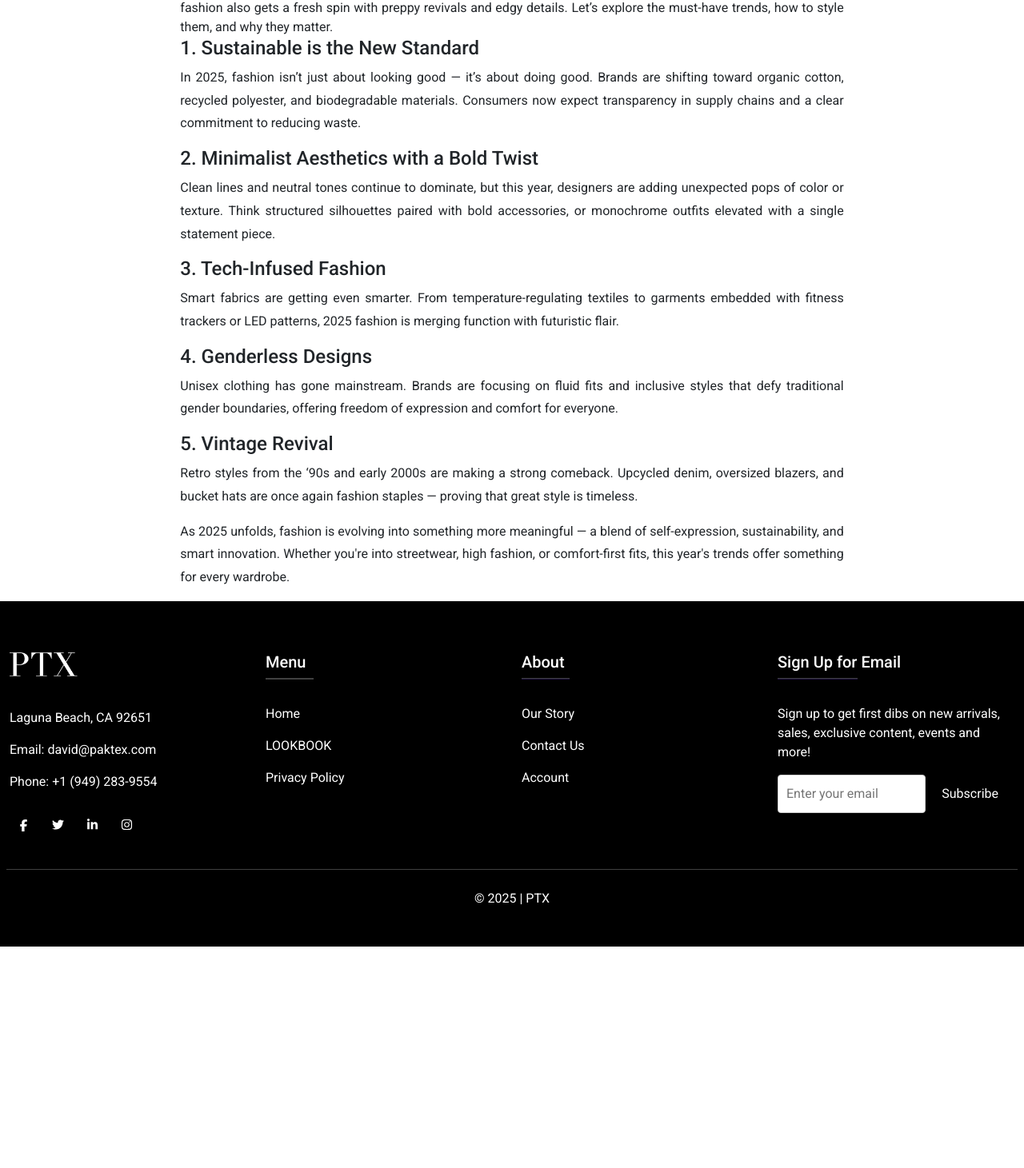
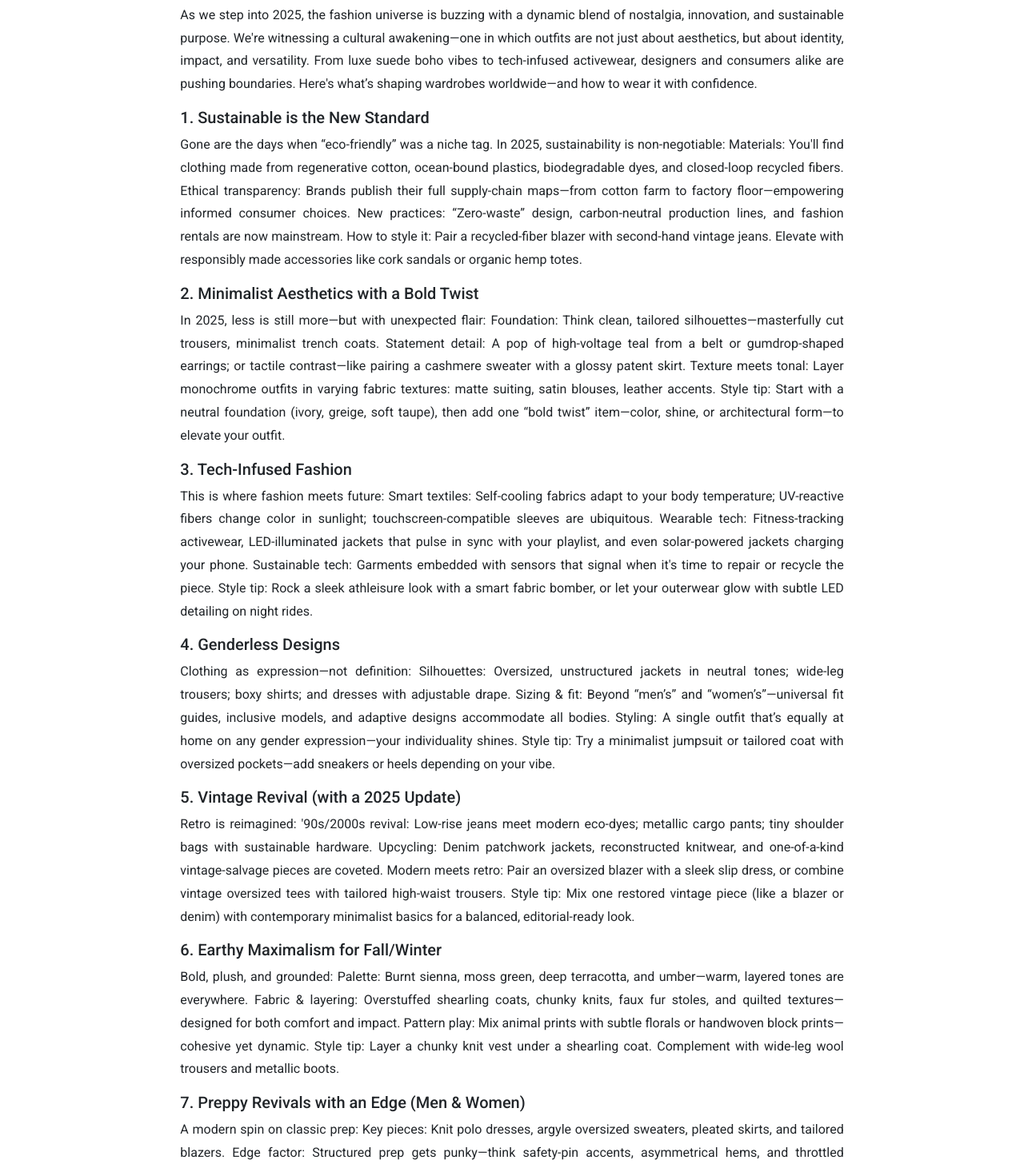
Before and after one commit to Zeeshanprojects/PTX-2, a React (Create React App) app in the folder PTX-2/ptx-2/: page /blog1 in a window 1280 px wide. Shown: the part 128-1589 px from the top of the page at 80% size. Before the commit the page ends 1312 px from the top, so only its background shows below. Built offline with nearby package versions, Linux system fonts and the light colour scheme.

Commit message:
Blog1 code updated

```diff
--- a/PTX-2/ptx-2/src/Pages/Blog1.jsx
+++ b/PTX-2/ptx-2/src/Pages/Blog1.jsx
@@ -6,55 +6,124 @@ import Footer from "../Components/Footer";
 export default function Blog1() {
   return (
     <>
-      <div className="container-fluid p-0">
-        <div className="container blog-content col-lg-8 col-xl-8">
-          As we step into 2025, the fashion world is bursting with creativity,
-          blending nostalgia, sustainability, and bold innovation. This year’s
-          trends reflect a cultural shift toward individuality,
-          eco-consciousness, and versatile styling, drawing inspiration from
-          runways, streetwear, and global design movements. From bohemian suede
-          to vibrant aquatic hues for spring/summer, and earthy maximalism for
-          fall/winter, 2025 offers something for everyone. Men’s fashion also
-          gets a fresh spin with preppy revivals and edgy details. Let’s explore
-          the must-have trends, how to style them, and why they matter.
-          <br />
-          <h4>1. Sustainable is the New Standard</h4>
+      <div className="container-fluid p-0 mt-5">
+        <div className="container blog-content col-lg-8 col-xl-8 ">
+          <div className="space"></div>
+          <h4 className="fw-bold text-center mb-3">
+            2025 Fashion Trends: A Deeper Dive into Style, Substance &
+            Sustainability
+          </h4>
+
           <p>
-            In 2025, fashion isn’t just about looking good — it’s about doing
-            good. Brands are shifting toward organic cotton, recycled polyester,
-            and biodegradable materials. Consumers now expect transparency in
-            supply chains and a clear commitment to reducing waste.
+            As we step into 2025, the fashion universe is buzzing with a dynamic
+            blend of nostalgia, innovation, and sustainable purpose. We're
+            witnessing a cultural awakening—one in which outfits are not just
+            about aesthetics, but about identity, impact, and versatility. From
+            luxe suede boho vibes to tech-infused activewear, designers and
+            consumers alike are pushing boundaries. Here's what’s shaping
+            wardrobes worldwide—and how to wear it with confidence.
           </p>
-          <h4>2. Minimalist Aesthetics with a Bold Twist</h4>
+
+          <h5>1. Sustainable is the New Standard</h5>
           <p>
-            Clean lines and neutral tones continue to dominate, but this year,
-            designers are adding unexpected pops of color or texture. Think
-            structured silhouettes paired with bold accessories, or monochrome
-            outfits elevated with a single statement piece.
+            Gone are the days when “eco-friendly” was a niche tag. In 2025,
+            sustainability is non-negotiable: Materials: You'll find clothing
+            made from regenerative cotton, ocean-bound plastics, biodegradable
+            dyes, and closed-loop recycled fibers. Ethical transparency: Brands
+            publish their full supply-chain maps—from cotton farm to factory
+            floor—empowering informed consumer choices. New practices:
+            “Zero-waste” design, carbon-neutral production lines, and fashion
+            rentals are now mainstream. How to style it: Pair a recycled-fiber
+            blazer with second-hand vintage jeans. Elevate with responsibly made
+            accessories like cork sandals or organic hemp totes.
           </p>
-          <h4>3. Tech-Infused Fashion</h4>
+
+          <h5>2. Minimalist Aesthetics with a Bold Twist</h5>
+
           <p>
-            Smart fabrics are getting even smarter. From temperature-regulating
-            textiles to garments embedded with fitness trackers or LED patterns,
-            2025 fashion is merging function with futuristic flair.
+            In 2025, less is still more—but with unexpected flair: Foundation:
+            Think clean, tailored silhouettes—masterfully cut trousers,
+            minimalist trench coats. Statement detail: A pop of high-voltage
+            teal from a belt or gumdrop-shaped earrings; or tactile
+            contrast—like pairing a cashmere sweater with a glossy patent skirt.
+            Texture meets tonal: Layer monochrome outfits in varying fabric
+            textures: matte suiting, satin blouses, leather accents. Style tip:
+            Start with a neutral foundation (ivory, greige, soft taupe), then
+            add one “bold twist” item—color, shine, or architectural form—to
+            elevate your outfit.
           </p>
-          <h4>4. Genderless Designs</h4>
+
+          <h5>3. Tech-Infused Fashion</h5>
           <p>
-            Unisex clothing has gone mainstream. Brands are focusing on fluid
-            fits and inclusive styles that defy traditional gender boundaries,
-            offering freedom of expression and comfort for everyone.
+            This is where fashion meets future: Smart textiles: Self-cooling
+            fabrics adapt to your body temperature; UV-reactive fibers change
+            color in sunlight; touchscreen-compatible sleeves are ubiquitous.
+            Wearable tech: Fitness-tracking activewear, LED-illuminated jackets
+            that pulse in sync with your playlist, and even solar-powered
+            jackets charging your phone. Sustainable tech: Garments embedded
+            with sensors that signal when it's time to repair or recycle the
+            piece. Style tip: Rock a sleek athleisure look with a smart fabric
+            bomber, or let your outerwear glow with subtle LED detailing on
+            night rides.
           </p>
-          <h4>5. Vintage Revival</h4>
+
+          <h5>4. Genderless Designs</h5>
           <p>
-            Retro styles from the ‘90s and early 2000s are making a strong
-            comeback. Upcycled denim, oversized blazers, and bucket hats are
-            once again fashion staples — proving that great style is timeless.
+            Clothing as expression—not definition: Silhouettes: Oversized,
+            unstructured jackets in neutral tones; wide-leg trousers; boxy
+            shirts; and dresses with adjustable drape. Sizing & fit: Beyond
+            “men’s” and “women’s”—universal fit guides, inclusive models, and
+            adaptive designs accommodate all bodies. Styling: A single outfit
+            that’s equally at home on any gender expression—your individuality
+            shines. Style tip: Try a minimalist jumpsuit or tailored coat with
+            oversized pockets—add sneakers or heels depending on your vibe.
           </p>
+
+          <h5>5. Vintage Revival (with a 2025 Update)</h5>
           <p>
-            As 2025 unfolds, fashion is evolving into something more meaningful
-            — a blend of self-expression, sustainability, and smart innovation.
-            Whether you're into streetwear, high fashion, or comfort-first fits,
-            this year's trends offer something for every wardrobe.
+            Retro is reimagined: '90s/2000s revival: Low-rise jeans meet modern
+            eco-dyes; metallic cargo pants; tiny shoulder bags with sustainable
+            hardware. Upcycling: Denim patchwork jackets, reconstructed
+            knitwear, and one-of-a-kind vintage-salvage pieces are coveted.
+            Modern meets retro: Pair an oversized blazer with a sleek slip
+            dress, or combine vintage oversized tees with tailored high-waist
+            trousers. Style tip: Mix one restored vintage piece (like a blazer
+            or denim) with contemporary minimalist basics for a balanced,
+            editorial-ready look.
+          </p>
+
+          <h5>6. Earthy Maximalism for Fall/Winter</h5>
+          <p>
+            Bold, plush, and grounded: Palette: Burnt sienna, moss green, deep
+            terracotta, and umber—warm, layered tones are everywhere. Fabric &
+            layering: Overstuffed shearling coats, chunky knits, faux fur
+            stoles, and quilted textures—designed for both comfort and impact.
+            Pattern play: Mix animal prints with subtle florals or handwoven
+            block prints—cohesive yet dynamic. Style tip: Layer a chunky knit
+            vest under a shearling coat. Complement with wide-leg wool trousers
+            and metallic boots.
+          </p>
+
+          <h5>7. Preppy Revivals with an Edge (Men & Women)</h5>
+          <p>
+            A modern spin on classic prep: Key pieces: Knit polo dresses, argyle
+            oversized sweaters, pleated skirts, and tailored blazers. Edge
+            factor: Structured prep gets punky—think safety-pin accents,
+            asymmetrical hems, and throttled scannable patches. Accessories:
+            Quilted loafers, bold striped ties repurposed as headbands, and
+            satchels made from innovative vegan leather. Style tip: Try an
+            argyle sweater vest over a crisp white shirt dress. Finish with
+            chunky boots and a tech-infused watch.
+          </p>
+
+          <h5>Why These Trends Matter</h5>
+          <p>
+            Self-Expression: 2025 fashion lets you tell your story—through
+            texture, tech, or vintage revival. Ethical Consciousness: What you
+            wear now says something about how much you care—for the planet and
+            your principles. Functionality: Fashion is smart, comfortable, and
+            adaptive—real clothing for real life. Inclusivity: Universal designs
+            foster freedom—not rules.{" "}
           </p>
         </div>
       </div>
```
